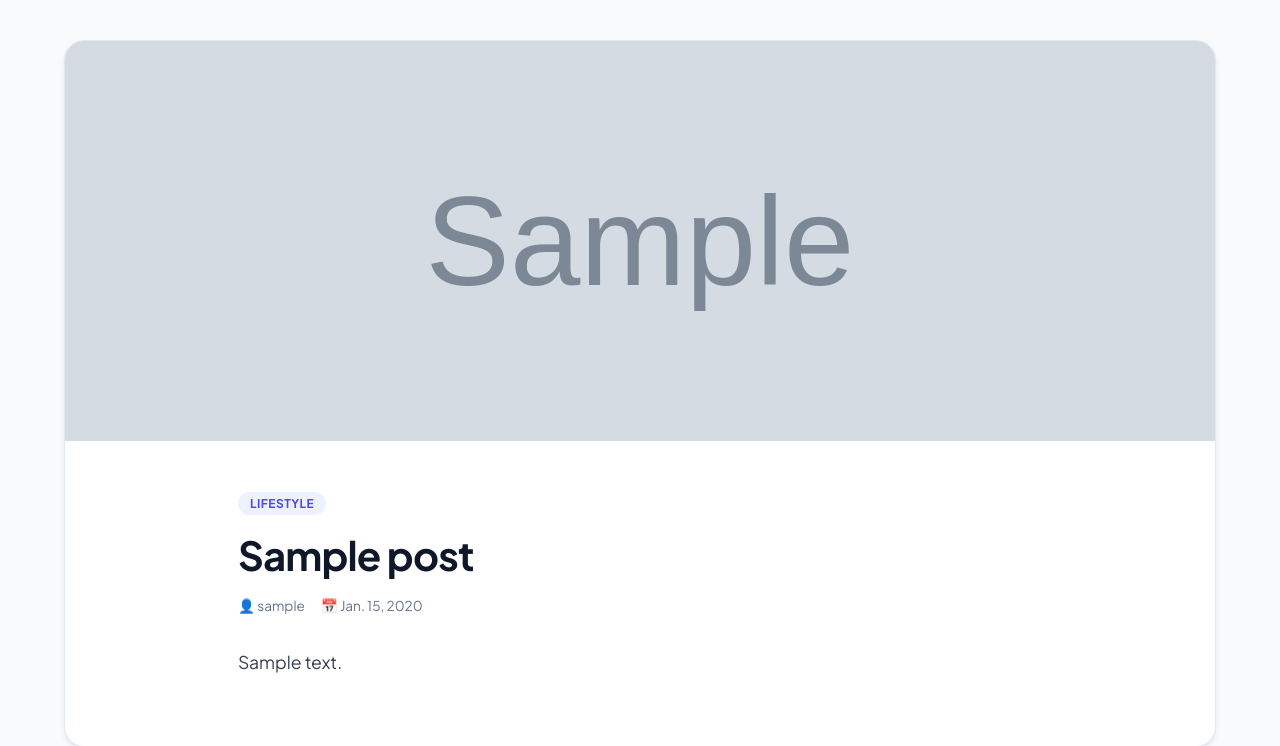
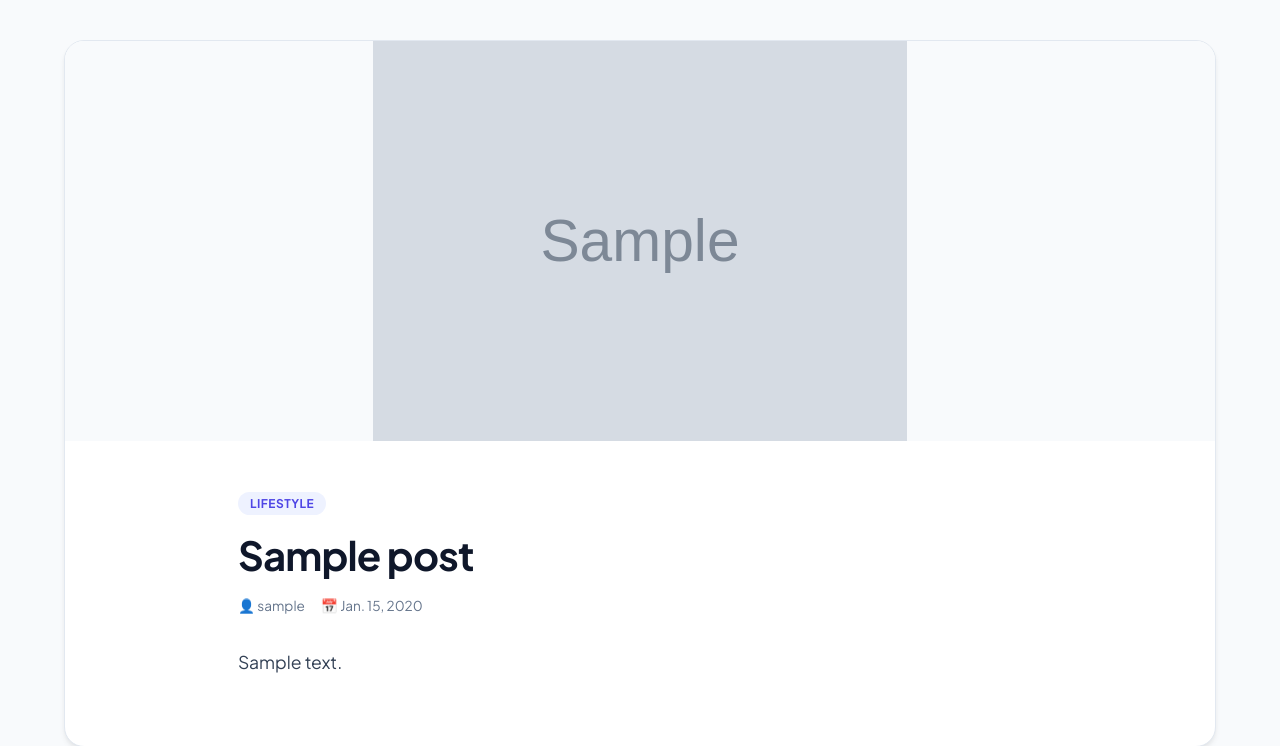
Before and after one commit to Hafizatif23/django-blog-app, a Django app: page /post/1/ in a window 1280 px wide. Shown: the part 81-827 px from the top of the page. Run offline with Django 5.2, Linux system fonts and the light colour scheme; tables that the repository leaves empty hold one stand-in row (values such as "Sample post"); grey boxes marked "Sample" are stand-in pictures.

Commit message:
Change img's css

```diff
--- a/GeneralBlogApp/static/GeneralBlogApp/style.css
+++ b/GeneralBlogApp/static/GeneralBlogApp/style.css
@@ -262,7 +262,8 @@ a:hover {
 .post-image img {
   width: 100%;
   max-height: 400px;
-  object-fit: cover;
+  object-fit: contain;
+  background: var(--bg-main);
   transition: transform 0.4s ease;
   border-radius: 0;
   display: block;
@@ -374,7 +375,8 @@ a:hover {
 .single-post-image img {
   width: 100%;
   max-height: 400px;
-  object-fit: cover;
+  object-fit: contain;
+  background: var(--bg-main);
   border-radius: 0;
   display: block;
 }
```
